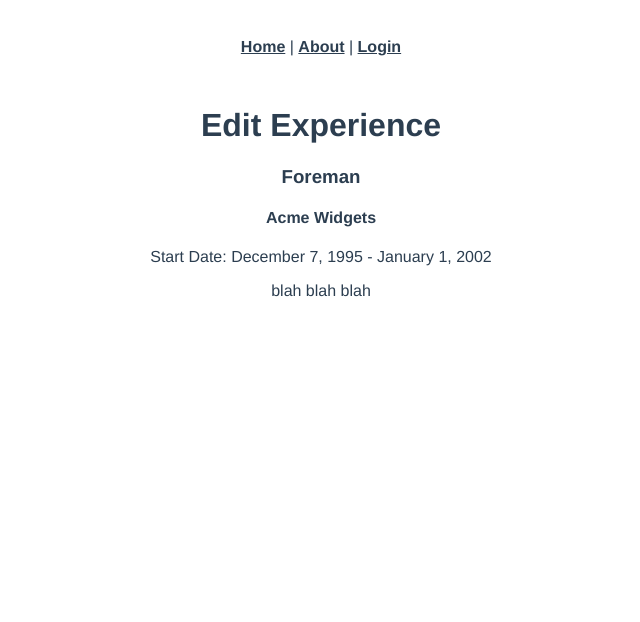
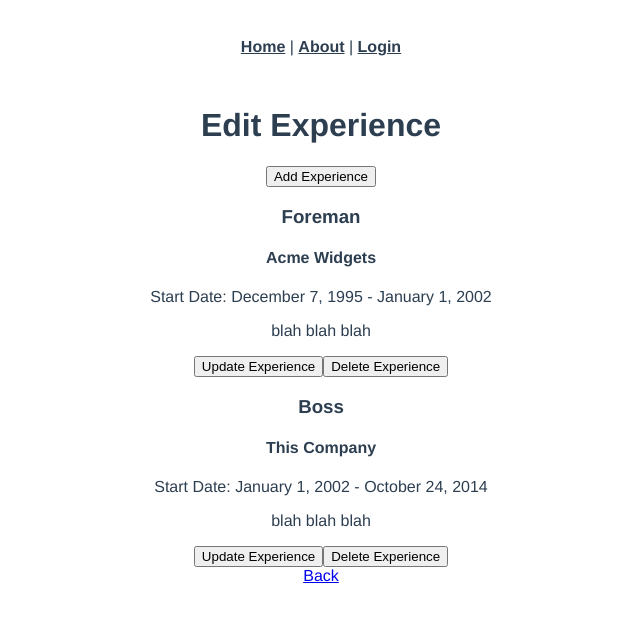
Before and after one commit to mikebrowne12/student_portal, a Vue app: page /experiences in a window 1280 px wide. Shown: the top 622 px of the page, without its empty margins (319-959 px from the left). Built offline with nearby package versions, Linux system fonts and the light colour scheme.

Commit message:
add update form to Experience update page

```diff
--- a/src/views/Experiences.vue
+++ b/src/views/Experiences.vue
@@ -1,12 +1,29 @@
 <template>
   <div class="container">
     <h1>Edit Experience</h1>
+    <button v-on:click="createExperience()">Add Experience</button>
     <div v-for="experience in experiences">
       <h3 class="job-title">{{ experience.job_title }}</h3>
       <h4 class="company-name">{{ experience.company_name }}</h4>
       <p>Start Date: {{ experience.start_date }} - {{ experience.end_date }}</p>
       <p>{{ experience.details }}</p>
+      <div v-if="!updateHidden">
+        Job Title:
+        <input type="text" v-model="experience.job_title" />
+        Company Name:
+        <input type="text" v-model="experience.company_name" />
+        Start Date:
+        <input type="date" v-model="experience.start_date" />
+        End Date:
+        <input type="date" v-model="experience.end_date" />
+        Details:
+        <input type="text" v-model="experience.details" />
+        <button v-on:click="updateExperience">Submit</button>
+      </div>
+      <button v-on:click="updateHidden = !updateHidden">Update Experience</button>
+      <button v-on:click="destroyEducation(experience)">Delete Experience</button>
     </div>
+    <router-link to="/">Back</router-link>
   </div>
 </template>
 
@@ -23,17 +40,57 @@ export default {
           start_date: "December 7, 1995",
           end_date: "January 1, 2002",
           details: "blah blah blah"
+        },
+        {
+          job_title: "Boss",
+          company_name: "This Company",
+          start_date: "January 1, 2002",
+          end_date: "October 24, 2014",
+          details: "blah blah blah"
         }
-      ]
+      ],
+      updateHidden: true
     };
   },
   // created: function() {
-  //   axios.get("/api/students/" + this.$route.current_user.id).then(response => {
-  //     this.student = response.data;
+  //   axios.get("/api/experience").then(response => {
+  //     this.experience = response.data;
   //   });
   // },
   methods: {
-    // editSection: function(section) {}
+    // createExperience: function() {
+    //   console.log("Creating Education");
+    //   var params = {
+    //     start_date: this.newEducationStartDate,
+    //     end_date: this.newEducationEndDate,
+    //     degree: this.newEducationDegree,
+    //     university_name: this.newEducationUniversityName,
+    //     details: this.newEducationDetails
+    //   };
+    //   axios.post("/api/education", params).then(response => {
+    //     console.log("Success", response.data);
+    //   });
+    // },
+    updateEducation: function(education) {
+      var params = {
+        start_date: education.start_date,
+        end_date: education.end_date,
+        degree: education.degree,
+        university_name: education.university_name,
+        details: education.details
+      };
+      axios.patch("/api/education", params).then(response => {
+        console.log("Successfully updated", response.data);
+        education = response.data;
+        this.$router.push("/");
+      });
+    },
+    destroyEducation: function(education) {
+      axios.delete("/api/education").then(response => {
+        console.log("Successfully destroyed education", response.data);
+        this.$router.push("/");
+      });
+    }
   }
 };
 </script>
```
